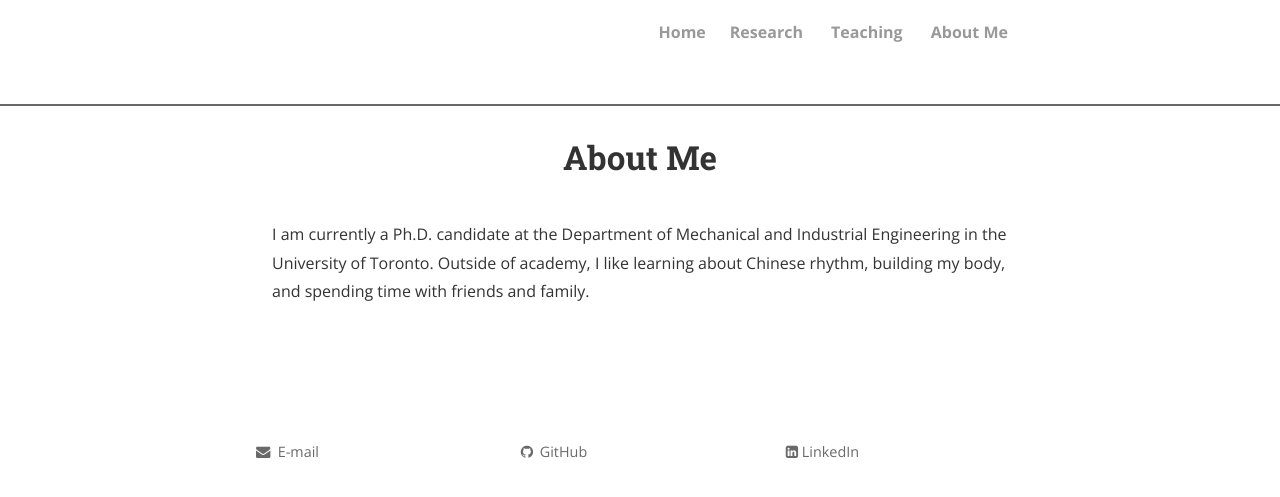
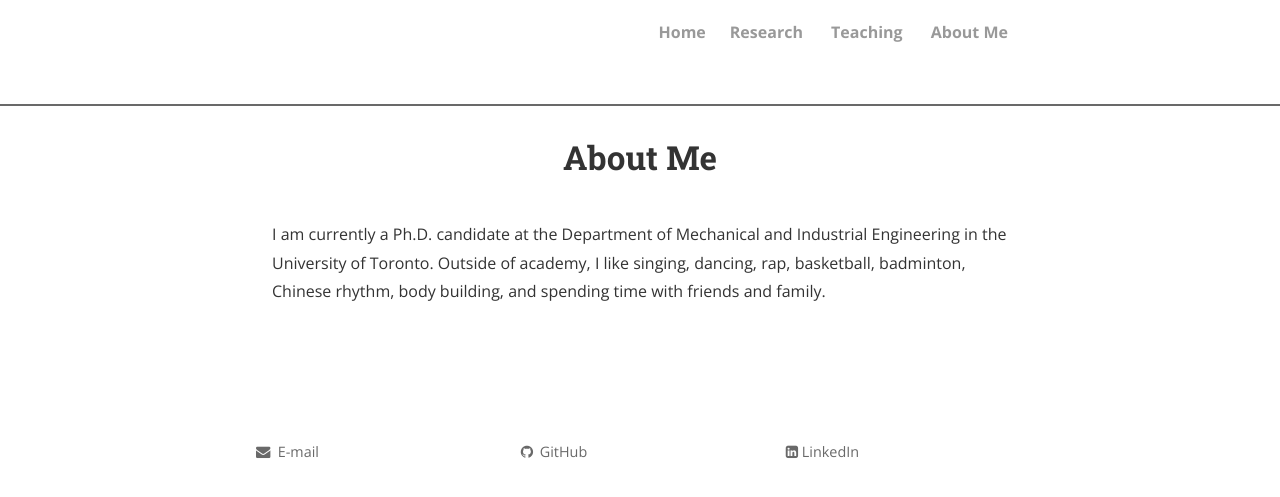
Before and after one commit to JasonZhangjc/JasonZhangjc.github.io, a Jekyll site: the page built from about.md, in a window 1280 px wide. Shown: the top 497 px of the page. Built offline with Jekyll 4.4.1, drawn with Linux system fonts in a browser that asks for light colours; nearby versions of some CDN libraries; comment, search, counter and statistics services are not loaded; a style sheet for code colours, icons or effects is not loaded.

Commit message:
Update about.md

```diff
--- a/about.md
+++ b/about.md
@@ -3,7 +3,7 @@ layout: page
 title: About Me
 permalink: /about/
 ---
-I am currently a Ph.D. candidate at the Department of Mechanical and Industrial Engineering in the University of Toronto. Outside of academy, I like learning about Chinese rhythm, building my body, and spending time with friends and family.
+I am currently a Ph.D. candidate at the Department of Mechanical and Industrial Engineering in the University of Toronto. Outside of academy, I like singing, dancing, rap, basketball, badminton, Chinese rhythm, body building, and spending time with friends and family.
 <br>
 <br>
 <!-- Download my <a href="https://www.dropbox.com/s/5u9y783zxpwdjjr/sotocv.pdf?dl=0" download="Soto, Paul- CV">CV</a><br> -->
```
